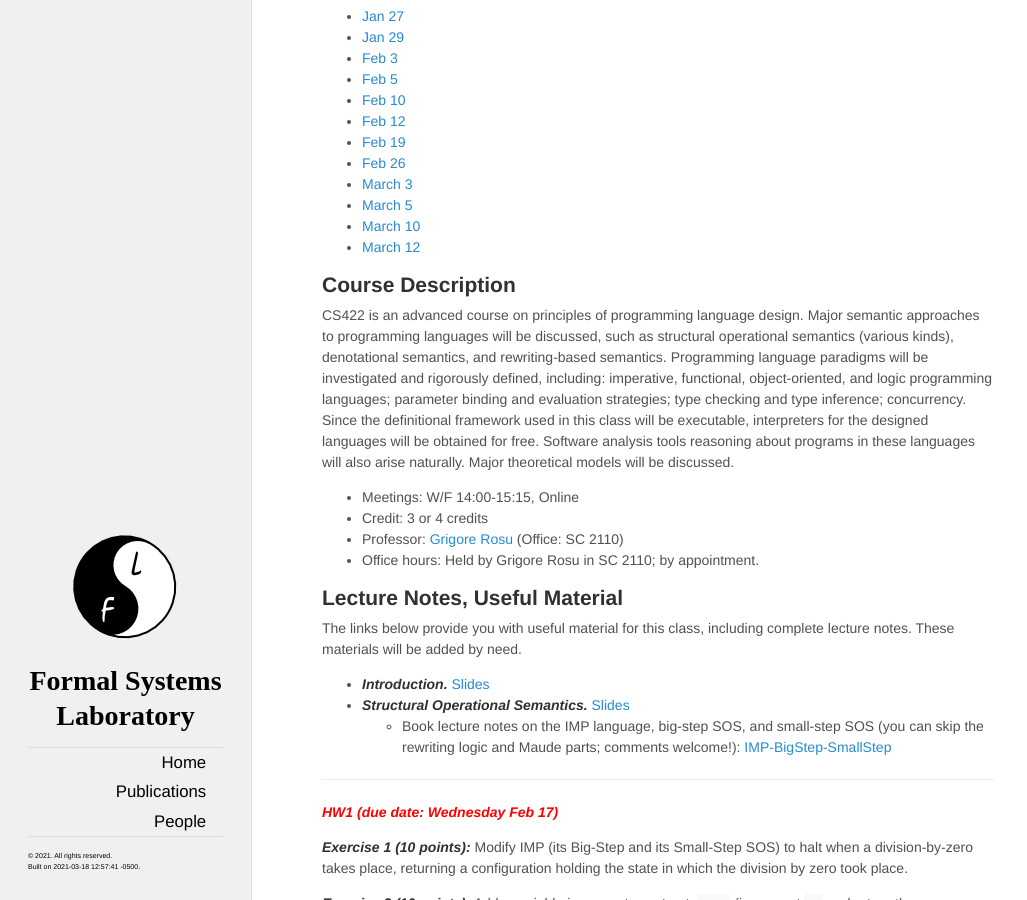
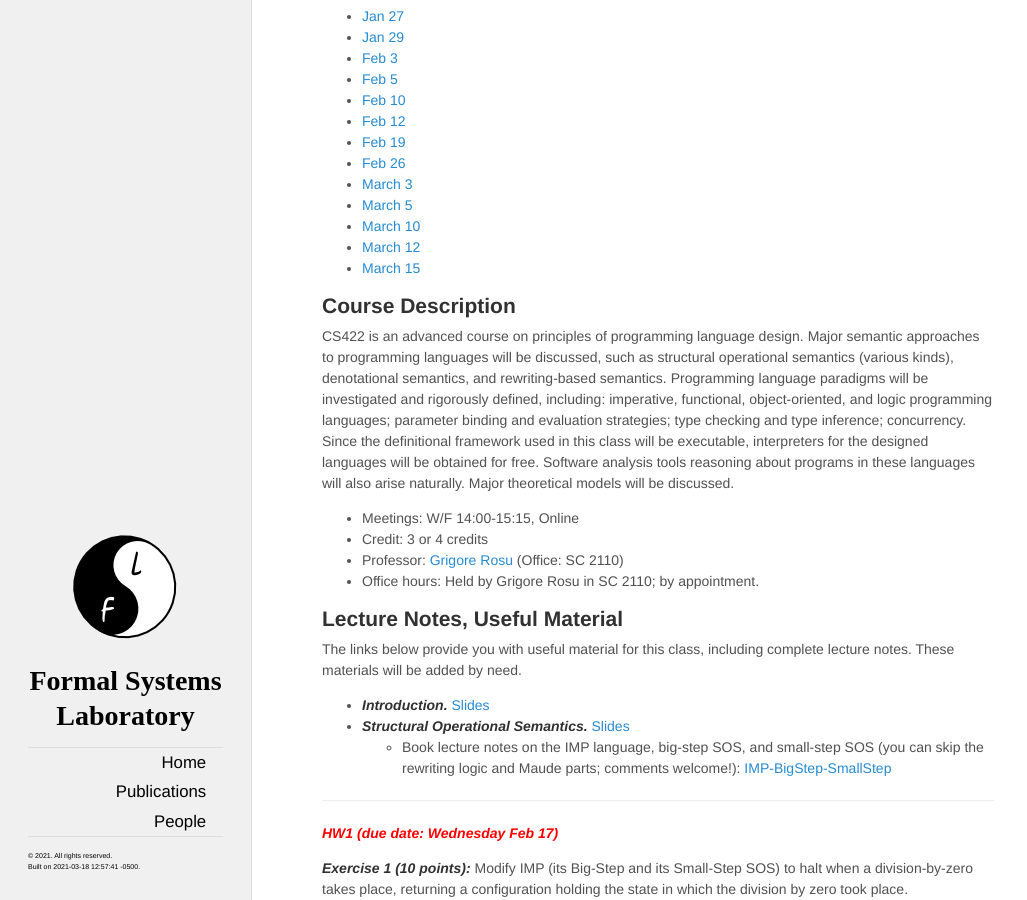
Before and after one commit to h0nzZik/fsl.cs.illinois.edu, a Jekyll site: the page built from teaching/2021/cs422/index.md, in a window 1280 px wide and 900 px high, scrolled down 306 px. Shown: the whole window, without its empty margins (0-1027 px from the left). Built offline with Jekyll 4.4.1, drawn with Linux system fonts in a browser that asks for light colours; nearby versions of some CDN libraries.

Commit message:
Update index.md

```diff
--- a/teaching/2021/cs422/index.md
+++ b/teaching/2021/cs422/index.md
@@ -26,6 +26,7 @@ Complete lecture notes will be posted here.
 - [March 5](https://illinois.zoom.us/rec/share/nrI5KHFmExlEFvJ_5BkiScFRK8m3Y-whYXXq13aaPIfayfPrAdPR6GwtWMkAKXuM.WZAfexClYmTwMFm4?startTime=1614974493000)
 - [March 10](https://illinois.zoom.us/rec/share/miF9eY6DpLk-cJ9bIRJu9sTwLKV0vqcwtngZZr8RKu5zcbb60y8tT0kJXYLyE5Nu.hvy90VdrOkUDCFhK?startTime=1615406433000)
 - [March 12](https://illinois.zoom.us/rec/share/hScsypeS8LWSiEvrSR5jWXbtRW2hbf0P1JPJo_lVgkWFaoxQbhqqqGqDp-PCb1UB.icYCBzztFZV4OWdr?startTime=1615579250000)
+- [March 15](https://illinois.zoom.us/rec/share/2krVIBhVmwMwmYKCDUvasPiVhKOcCwPpt81GPdgUVCvL_-DFUFpZfc594jFy1Xxp.IylH9Dg8T7DchNg1)
 
 ## Course Description
 
```
